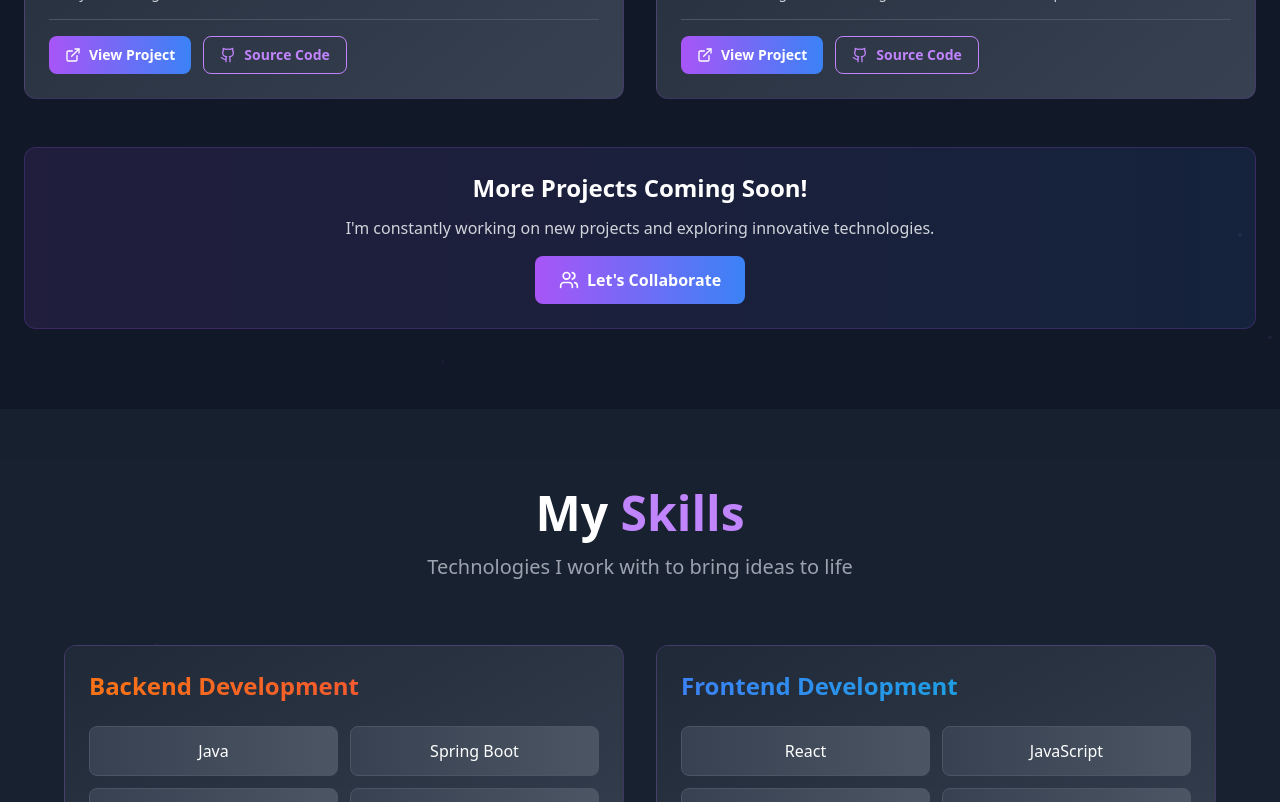
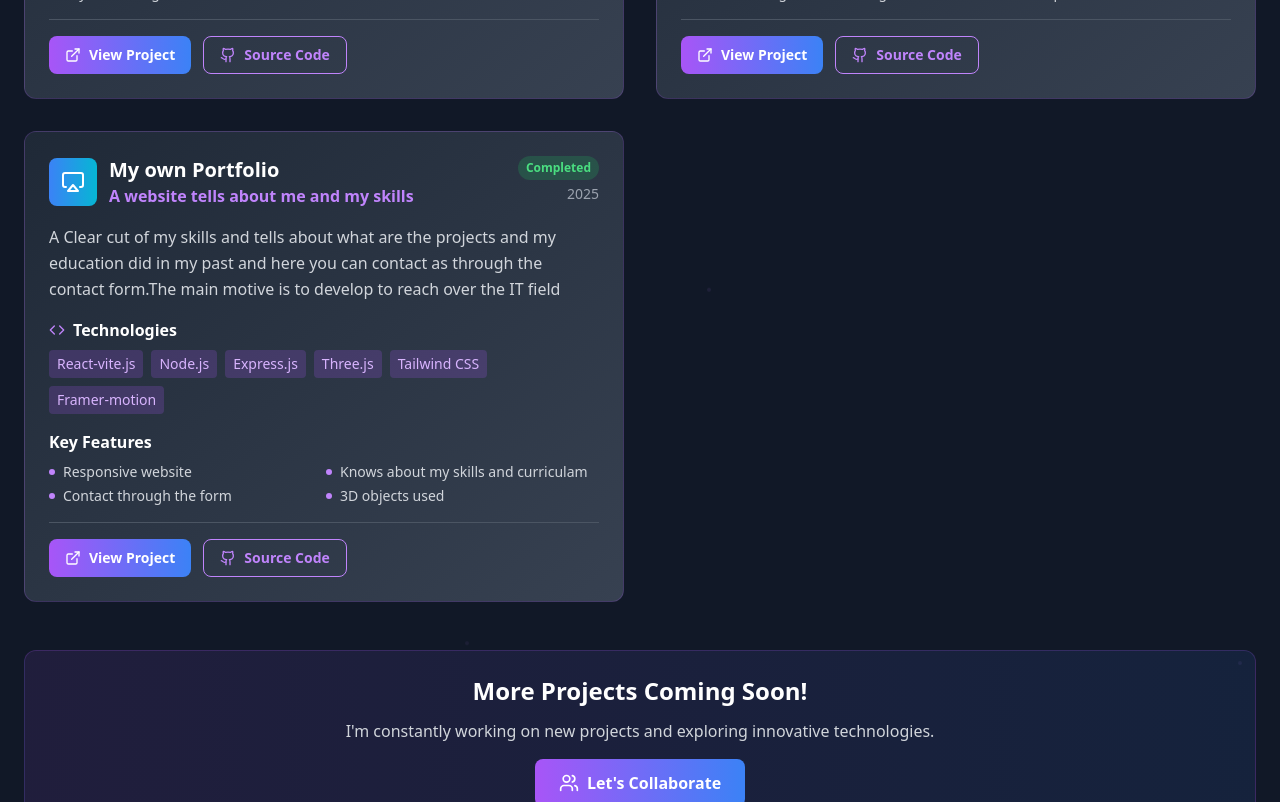
Before and after one commit to Saravana-kumar-2023/portfolio, a React (Vite) app: page / in a window 1280 px wide. Shown: the part 4620-5422 px from the top of the page. Built offline with nearby package versions, Linux system fonts and the light colour scheme.

Commit message:
updated commit

```diff
--- a/src/components/Projects.tsx
+++ b/src/components/Projects.tsx
@@ -1,6 +1,6 @@
 import { useRef } from 'react';
 import { motion, useInView } from 'framer-motion';
-import { ExternalLink, Github, Code, Calendar, Cpu, Users } from 'lucide-react';
+import { ExternalLink, Github, Code, Calendar, Cpu, Users,Airplay } from 'lucide-react';
 
 const Projects = () => {
   const ref = useRef(null);
@@ -42,13 +42,32 @@ const Projects = () => {
         "Peer Learning Sessions using WebRTC",
         "Live Transcription Notes"
       ],
-      status: "In Development",
+      status: "Completed",
       year: "2025",
       category: "AI & Education",
       gradient: "from-blue-500 to-cyan-500",
       icon: Cpu,
       sourceLink:"https://github.com/Saravana-kumar-2023/AI-Based-WebRTC-Learning-Platform",
       liveLink: ""
+    },{
+      id: 3,
+      title: "My own Portfolio",
+      subtitle: "A website tells about me and my skills",
+      description: "A Clear cut of my skills and tells about what are the projects and my education did in my past and here you can contact as through the contact form.The main motive is to develop to reach over the IT field",
+      technologies: ["React-vite.js", "Node.js", "Express.js", "Three.js", "Tailwind CSS", "Framer-motion"],
+      features: [
+        "Responsive website",
+        "Knows about my skills and curriculam",
+        "Contact through the form",
+        "3D objects used"
+      ],
+      status: "Completed",
+      year: "2025",
+      category: "Portfolio",
+      gradient: "from-blue-500 to-cyan-500",
+      icon: Airplay,
+      sourceLink:"https://github.com/Saravana-kumar-2023/Portfolio",
+      liveLink: "https://saravana-kumar-2023.github.io/Portfolio/"
     }
   ];
 
```
